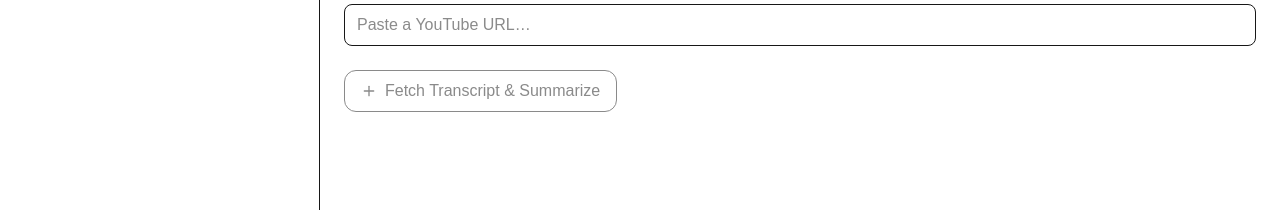
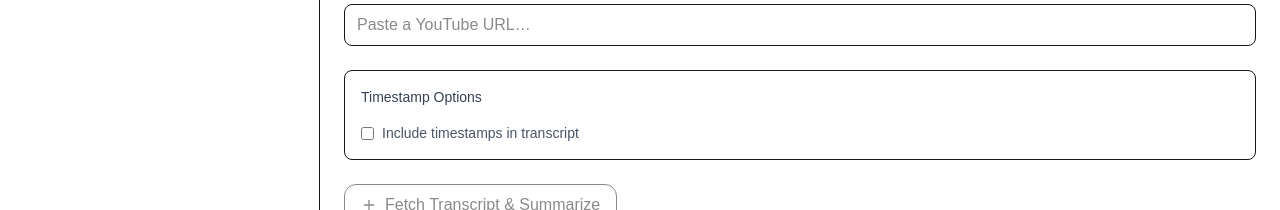
Before and after one commit to saulnewbury/smart-tags, a Next.js app: page / in a window 1280 px wide. Shown: the part 191-401 px from the top of the page. Built offline with nearby package versions, Linux system fonts and the light colour scheme; no server answers.

Commit message:
Feat. transcript timestamps

```diff
--- a/src/app/page.tsx
+++ b/src/app/page.tsx
@@ -34,14 +34,21 @@ export default function Page() {
     setBusy(true)
     setError(null)
     try {
-      // First, fetch the transcript from the API route
-      const transcript = await fetchTranscript(args.url)
+      // First, fetch the transcript from the API route with timestamp options
+      const transcriptData = await fetchTranscript(args.url, {
+        includeTimestamps: args.includeTimestamps,
+        timestampFormat: args.timestampFormat
+      })
 
       // Now proceed with summarization using the fetched transcript
       const { noteId } = await addNoteFlow(
         {
-          transcript,
-          userPrompt: args.prompt
+          transcript: transcriptData.text,
+          userPrompt: args.prompt,
+          // Pass through timestamp metadata
+          hasTimestamps: transcriptData.hasTimestamps,
+          timestampFormat: transcriptData.timestampFormat,
+          segments: transcriptData.segments
         },
         store
       )
--- a/src/components/NewSummarizer.tsx
+++ b/src/components/NewSummarizer.tsx
@@ -2,7 +2,13 @@
 
 import React, { useState } from 'react'
 import { Plus } from 'lucide-react'
-import type { CreateArgs } from '../types'
+
+interface CreateArgs {
+  url: string
+  prompt: string
+  includeTimestamps: boolean
+  timestampFormat: 'seconds' | 'minutes' | 'hms'
+}
 
 interface NewSummarizerProps {
   onCreate: (args: CreateArgs) => Promise<void>
@@ -13,6 +19,10 @@ interface NewSummarizerProps {
 export function NewSummarizer(props: NewSummarizerProps) {
   const [url, setUrl] = useState('')
   const [prompt, setPrompt] = useState('')
+  const [includeTimestamps, setIncludeTimestamps] = useState(false)
+  const [timestampFormat, setTimestampFormat] = useState<
+    'seconds' | 'minutes' | 'hms'
+  >('minutes')
 
   return (
     <div className='flex-1 h-screen overflow-y-auto'>
@@ -45,6 +55,49 @@ export function NewSummarizer(props: NewSummarizerProps) {
           />
         </div>
 
+        <div className='border rounded-lg p-4 space-y-4'>
+          <div className='text-sm font-medium text-gray-700'>
+            Timestamp Options
+          </div>
+
+          <div className='flex items-center gap-2'>
+            <input
+              type='checkbox'
+              id='include-timestamps'
+              checked={includeTimestamps}
+              onChange={(e) => setIncludeTimestamps(e.target.checked)}
+              className='rounded'
+            />
+            <label
+              htmlFor='include-timestamps'
+              className='text-sm text-gray-600'
+            >
+              Include timestamps in transcript
+            </label>
+          </div>
+
+          {includeTimestamps && (
+            <div>
+              <div className='text-xs uppercase text-gray-500 mb-2'>
+                Timestamp Format
+              </div>
+              <select
+                value={timestampFormat}
+                onChange={(e) =>
+                  setTimestampFormat(
+                    e.target.value as 'seconds' | 'minutes' | 'hms'
+                  )
+                }
+                className='border rounded-lg px-3 py-2 text-sm'
+              >
+                <option value='seconds'>Seconds [45.2s]</option>
+                <option value='minutes'>Minutes [2:15]</option>
+                <option value='hms'>Hours:Minutes:Seconds [1:23:45]</option>
+              </select>
+            </div>
+          )}
+        </div>
+
         {props.error && (
           <div className='text-sm text-red-600'>{props.error}</div>
         )}
@@ -52,7 +105,14 @@ export function NewSummarizer(props: NewSummarizerProps) {
         <div className='flex gap-3'>
           <button
             disabled={props.busy || !url.trim()}
-            onClick={() => props.onCreate({ url, prompt })}
+            onClick={() =>
+              props.onCreate({
+                url,
+                prompt,
+                includeTimestamps,
+                timestampFormat
+              })
+            }
             className='inline-flex items-center gap-2 rounded-xl border px-4 py-2 hover:bg-gray-50 dark:hover:bg-gray-800 disabled:opacity-50'
           >
             <Plus className='h-4 w-4' /> Fetch Transcript & Summarize
--- a/src/services/addNote.ts
+++ b/src/services/addNote.ts
@@ -13,6 +13,14 @@ import {
   topicPrototype
 } from '../utils/vectorMath'
 import { summarizeToJSON, embedText } from '../utils/openai'
+
+export interface CreateNoteParams {
+  transcript: string
+  userPrompt: string
+  hasTimestamps?: boolean
+  timestampFormat?: string
+  segments?: any[]
+}
 
 const SIMILARITY_THRESHOLD = 0.56 // tune for your content
 
@@ -110,7 +118,10 @@ export async function addNoteFlow(params: CreateNoteParams, store: StoreState) {
     topicId,
     canonicalSuggested: canonical_name,
     keywords,
-    subjects // Add this
+    subjects,
+    hasTimestamps: params.hasTimestamps || false,
+    timestampFormat: params.timestampFormat,
+    segments: params.segments
   }
   store.setSummaries((prev) => ({ ...prev, [noteId]: newNote }))
 
--- a/src/services/transcript.ts
+++ b/src/services/transcript.ts
@@ -1,6 +1,21 @@
 // services/transcript.ts
 
-export async function fetchTranscript(url: string): Promise<string> {
+interface FetchTranscriptOptions {
+  includeTimestamps?: boolean
+  timestampFormat?: string
+}
+
+export async function fetchTranscript(
+  url: string,
+  options: FetchTranscriptOptions = {}
+): Promise<{
+  text: string
+  hasTimestamps: boolean
+  timestampFormat?: string
+  segments?: any[]
+}> {
+  const { includeTimestamps = false, timestampFormat = 'minutes' } = options
+
   const apiResponse = await fetch('/api/transcript', {
     method: 'POST',
     headers: {
@@ -8,8 +23,8 @@ export async function fetchTranscript(url: string): Promise<string> {
     },
     body: JSON.stringify({
       url: url,
-      include_timestamps: false,
-      timestamp_format: 'seconds'
+      include_timestamps: includeTimestamps,
+      timestamp_format: timestampFormat
     })
   })
 
@@ -25,5 +40,10 @@ export async function fetchTranscript(url: string): Promise<string> {
     throw new Error('No transcript available for this video')
   }
 
-  return transcript
+  return {
+    text: transcript,
+    hasTimestamps: includeTimestamps,
+    timestampFormat: timestampFormat,
+    segments: transcriptData.segments
+  }
 }
--- a/src/types/index.ts
+++ b/src/types/index.ts
@@ -10,6 +10,14 @@ export type Topic = {
   summaryIds: string[]
 }
 
+export interface TranscriptSegment {
+  text: string
+  start: number
+  duration: number
+  end: number
+  timestamp: string
+}
+
 export type NoteSummary = {
   id: string
   createdAt: number
@@ -19,6 +27,11 @@ export type NoteSummary = {
   topicId: string // foreign key -> Topic.id
   canonicalSuggested: string // LLM's first guess (semantic fingerprint)
   keywords: string[]
+  subjects: string[]
+  // New timestamp fields
+  hasTimestamps?: boolean
+  timestampFormat?: string
+  segments?: TranscriptSegment[] // Raw segment data
 }
 
 export interface CreateNoteParams {
@@ -38,6 +51,8 @@ export interface StoreState {
 export interface CreateArgs {
   url: string
   prompt: string
+  includeTimestamps: boolean
+  timestampFormat: 'seconds' | 'minutes' | 'hms'
 }
 
 export interface APIResponse {
```
